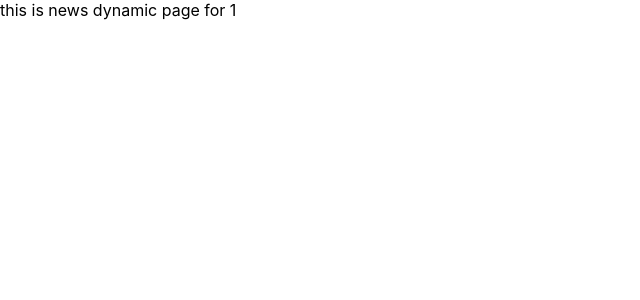
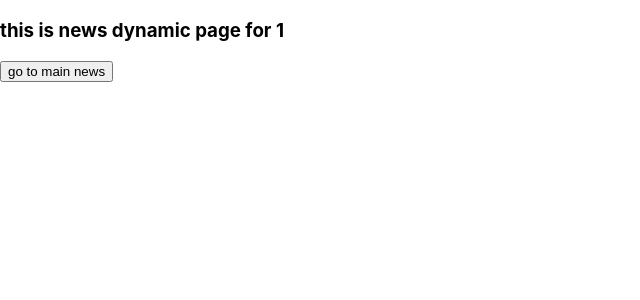
Before and after one commit to solfincode/next-js-practice, a Next.js app: page /news/1 in a window 1280 px wide. Shown: the top 300 px of the page, without its empty margins (0-640 px from the left). Built offline with nearby package versions, Linux system fonts and the light colour scheme.

Commit message:
dynamic route and 404 not found page

```diff
--- a/pages/news/[id].js
+++ b/pages/news/[id].js
@@ -2,5 +2,13 @@ import { useRouter } from "next/router";
 
 export default function index() {
   const router = useRouter();
-  return <div>this is news dynamic page for {router.query.id}</div>;
+  const goToMain = () => {
+    router.push("/news");
+  };
+  return (
+    <div>
+      <h3>this is news dynamic page for {router.query.id}</h3>
+      <button onClick={goToMain}>go to main news</button>
+    </div>
+  );
 }
```
Also changed, not shown: pages/404.js (added, +9 -0 lines), 1 other file (tests, documents, lock files or other folders).
